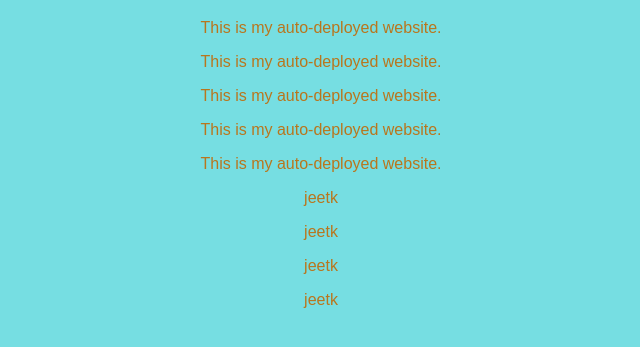
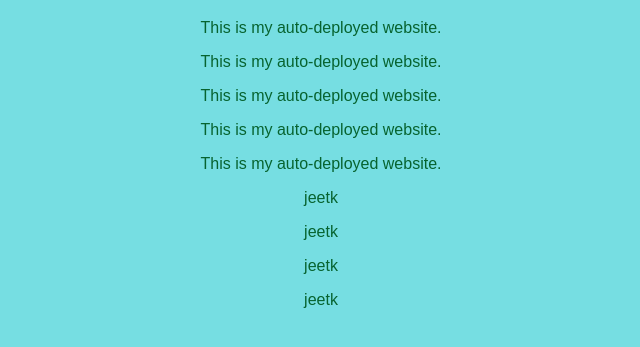
Before and after one commit to Daljeet8/devops-static-site, a plain HTML site: page index.html in a window 1280 px wide. Shown: the part 61-408 px from the top of the page, without its empty margins (319-959 px from the left). Drawn offline with Linux system fonts and the light colour scheme.

Commit message:
new changes

```diff
--- a/style.css
+++ b/style.css
@@ -7,5 +7,5 @@ h1 {
   color: #531111;
 }
 p {
-  color: #b9761d;
+  color: #07632f;
 }
```
